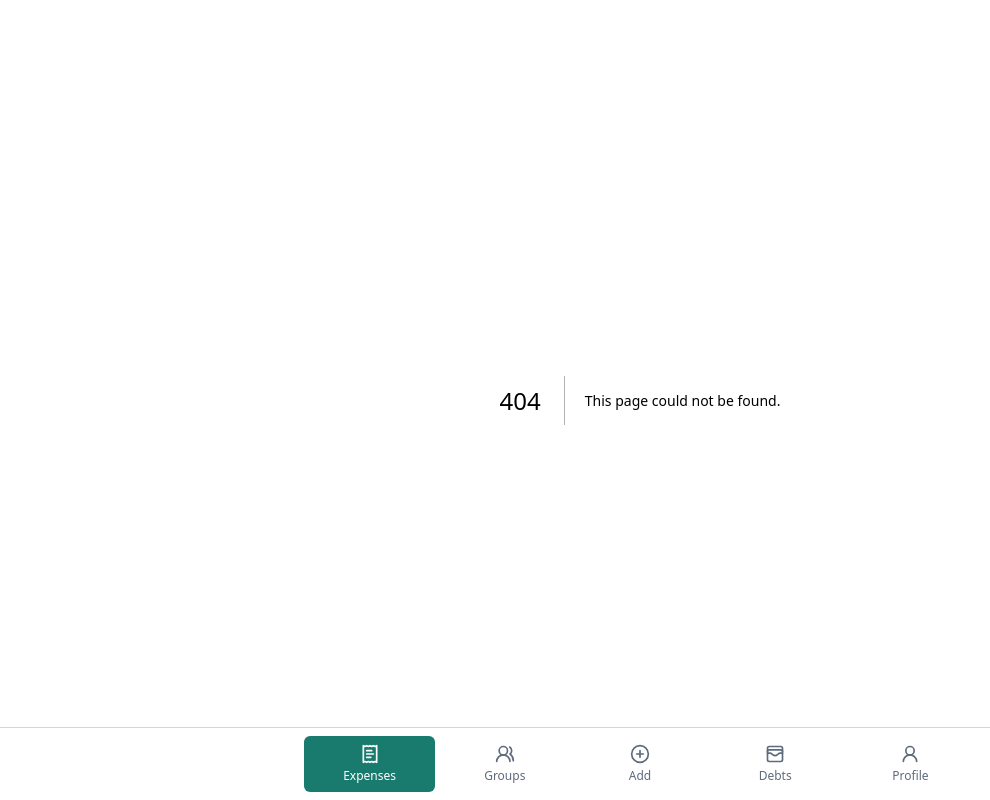
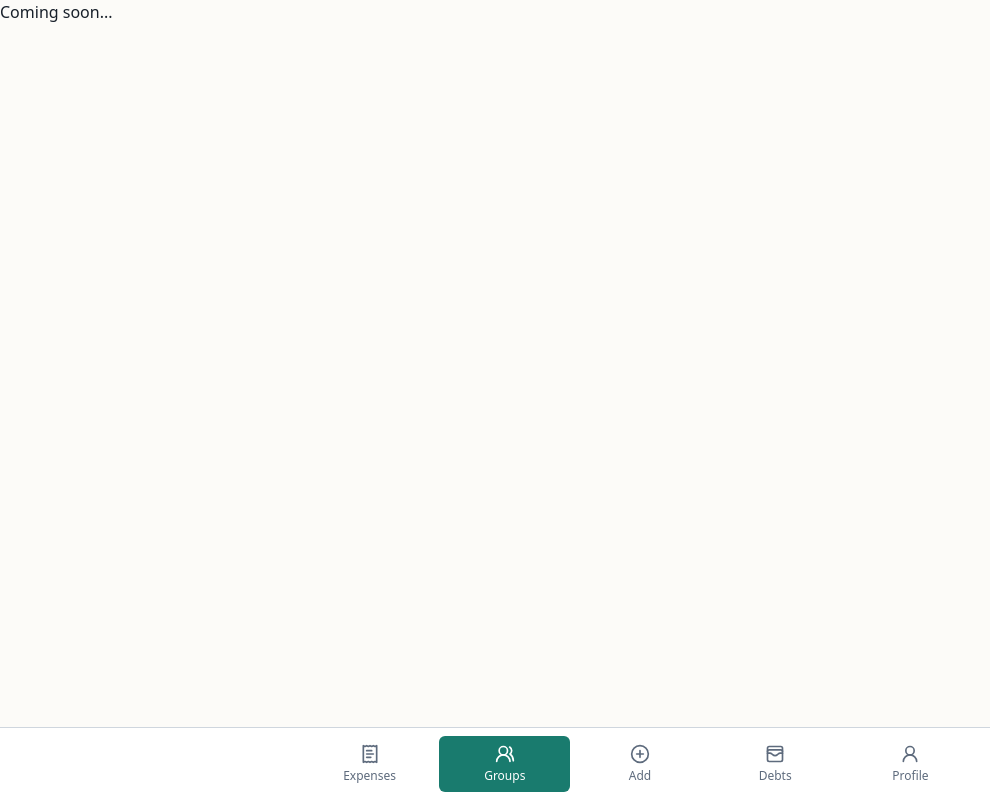
Before and after one commit to lethal-bot/expense-split-ui, a Next.js app: page /groups in a window 1280 px wide. Before the commit this address had no page. Shown: the whole page, without its empty margins (0-990 px from the left). Built offline with nearby package versions, Linux system fonts and the light colour scheme.

Commit message:
add: group page

```diff
--- /dev/null
+++ b/app/groups/page.tsx
@@ -0,0 +1,7 @@
+export default function GroupsPage() {
+    return (
+        <main>
+            <h1>Coming soon...</h1>
+        </main>
+    );
+}
--- a/components/custom/NavigationBar.tsx
+++ b/components/custom/NavigationBar.tsx
@@ -19,6 +19,8 @@ function NavigationBarContent() {
     activeTab = "debts";
   } else if (pathname === "/profile") {
     activeTab = "profile";
+  } else if (pathname === "/groups") {
+    activeTab = "groups"
   } else if (pathname === "/") {
     const tabQuery = searchParams.get("tab") as TabId;
     if (tabQuery && ["expenses"].includes(tabQuery)) {
@@ -35,7 +37,9 @@ function NavigationBarContent() {
       router.push("/profile");
     } else if (tabId === "expenses") {
       router.push("/");
-    } else {
+    } else if (tabId === "groups")
+      router.push("/groups")
+    else {
       router.push(`/?tab=${tabId}`);
     }
   };
```
